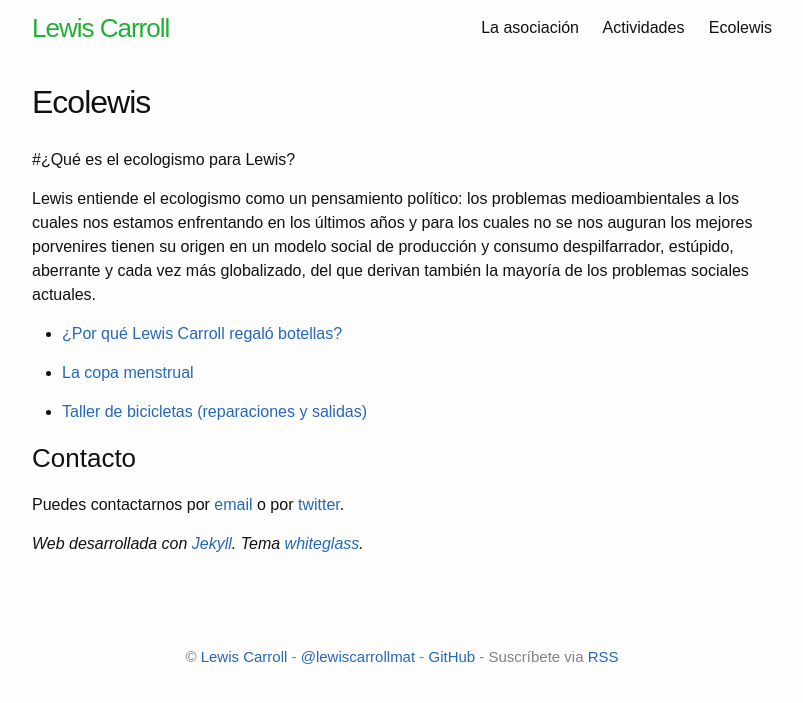
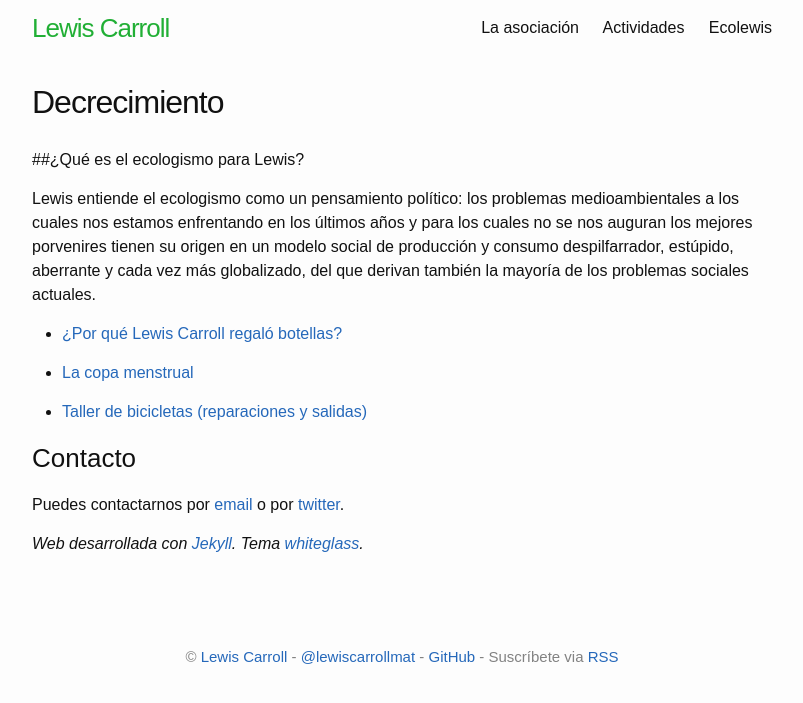
Before and after one commit to lewiscarroll/lewiscarroll.github.io, a Jekyll site: the page built from ecolewis.md, in a window 1280 px wide. Shown: the top 703 px of the page, without its empty margins (238-1041 px from the left). Built offline with Jekyll 4.4.1, drawn with Linux system fonts in a browser that asks for light colours.

Commit message:
no nos convence ecolewis

```diff
--- a/ecolewis.md
+++ b/ecolewis.md
@@ -1,10 +1,10 @@
 ---
 layout: page
-title: "Ecolewis"
-permalink: /ecolewis/
+title: "Decrecimiento"
+permalink: /decrecimiento/
 ---
 
-#¿Qué es el ecologismo para Lewis?
+##¿Qué es el ecologismo para Lewis?
 
 Lewis entiende el ecologismo como un pensamiento político: los problemas medioambientales a los cuales nos estamos enfrentando en los últimos años y para los cuales no se nos auguran los mejores porvenires tienen su origen en un modelo social de producción y consumo despilfarrador, estúpido, aberrante y cada vez más globalizado, del que derivan también la mayoría de los problemas sociales actuales.
 
```
